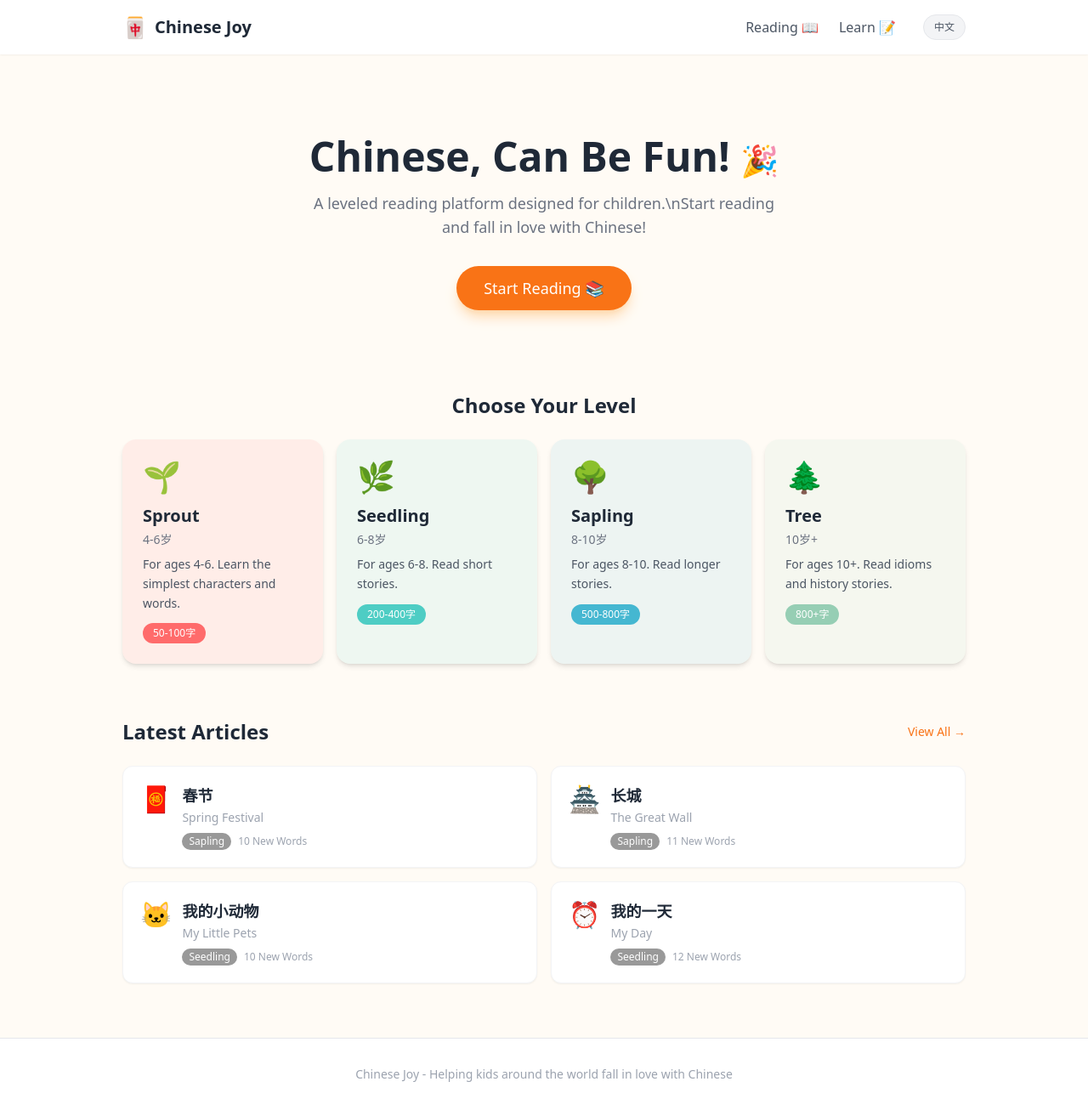
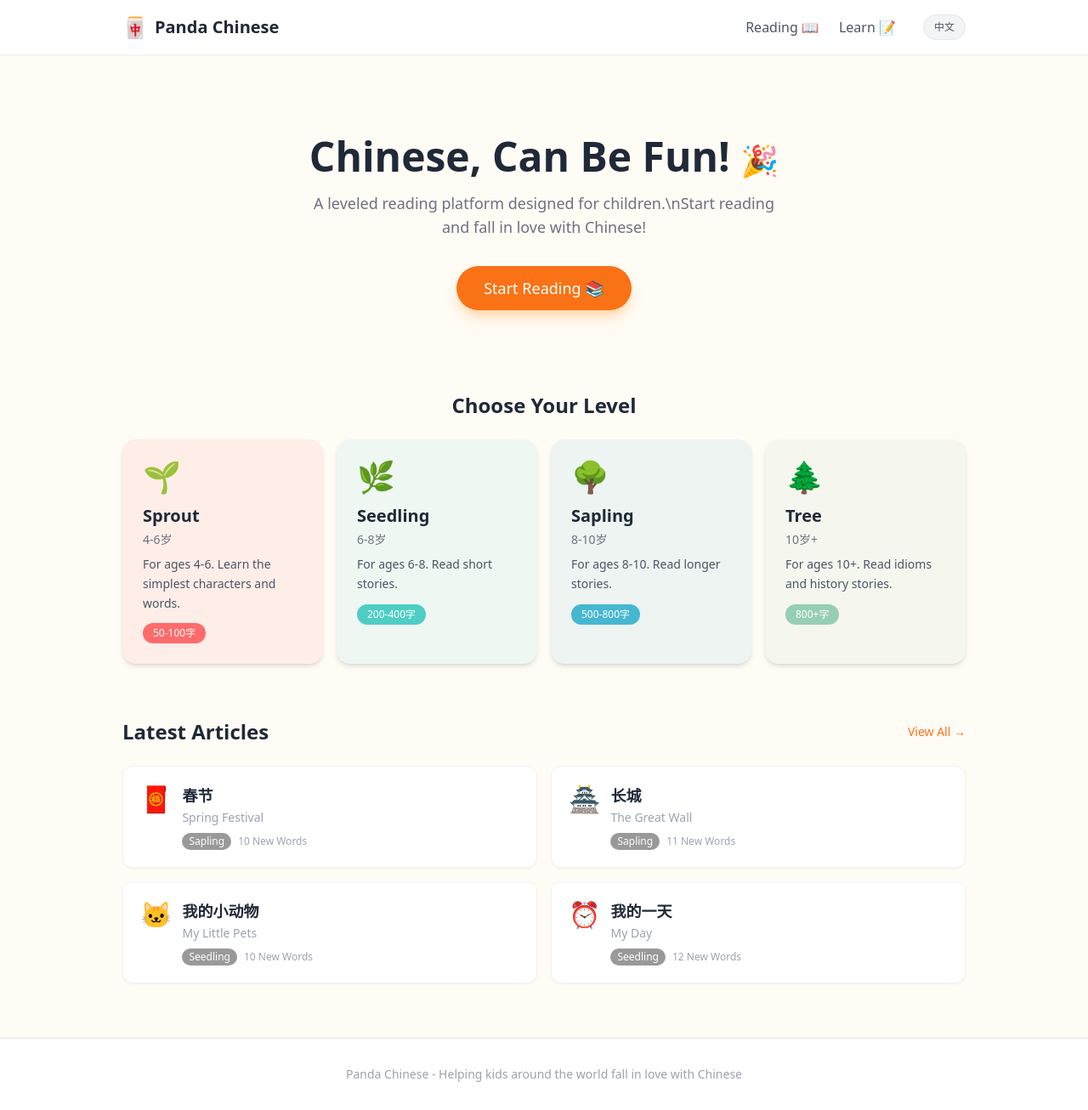
Before and after one commit to brucesunxi/Clearn, a Next.js app: page / in a window 1280 px wide. Shown: the whole page at 85% size. Built offline with nearby package versions, Linux system fonts and the light colour scheme; no server answers.

Commit message:
refactor: 品牌更名为熊猫汉语 Panda Chinese

```diff
--- a/app/layout.tsx
+++ b/app/layout.tsx
@@ -6,7 +6,7 @@ import { GAScript } from '@/lib/ga'
 import TranslationUpdater from '@/components/TranslationUpdater'
 
 export const metadata: Metadata = {
-  title: '中文乐 - 海外华裔儿童中文学习',
+  title: '熊猫汉语 - 海外华裔儿童中文学习',
   description:
     '为海外华裔儿童打造的中文分级阅读平台，让学习中文变得有趣又简单。',
 }
@@ -27,7 +27,7 @@ export default function RootLayout({
           <Header />
           <main className="min-h-screen">{children}</main>
           <footer className="bg-white border-t mt-16 py-8 text-center text-sm text-gray-400" id="site-footer">
-            © 2024 中文乐 - 让海外孩子爱上中文
+            🐼 熊猫汉语
           </footer>
         </I18nProvider>
       </body>
--- a/components/Header.tsx
+++ b/components/Header.tsx
@@ -12,7 +12,7 @@ export default function Header() {
         <Link href="/" className="flex items-center gap-2">
           <span className="text-2xl">🀄</span>
           <span className="text-xl font-bold text-gray-800">
-            {locale === 'zh' ? '中文乐' : 'Chinese Joy'}
+            {locale === 'zh' ? '熊猫汉语' : 'Panda Chinese'}
           </span>
         </Link>
         <nav className="flex items-center gap-6">
--- a/lib/i18n/en.json
+++ b/lib/i18n/en.json
@@ -1,7 +1,7 @@
 {
-  "site.title": "Chinese Joy - Learn Chinese Through Reading",
+  "site.title": "Panda Chinese - Learn Chinese Through Reading",
   "site.description": "A leveled Chinese reading platform for children. Make learning Chinese fun and easy.",
-  "site.footer": "Chinese Joy - Helping kids around the world fall in love with Chinese",
+  "site.footer": "Panda Chinese - Helping kids around the world fall in love with Chinese",
 
   "lang.en": "EN",
   "lang.zh": "中文",
--- a/lib/i18n/zh.json
+++ b/lib/i18n/zh.json
@@ -1,7 +1,7 @@
 {
-  "site.title": "中文乐 - 海外华裔儿童中文学习",
+  "site.title": "熊猫汉语 - 海外华裔儿童中文学习",
   "site.description": "为海外华裔儿童打造的中文分级阅读平台，让学习中文变得有趣又简单。",
-  "site.footer": "© 2024 中文乐 - 让海外孩子爱上中文",
+  "site.footer": "🐼 熊猫汉语 - 让海外孩子爱上中文",
 
   "lang.en": "EN",
   "lang.zh": "中文",
```
Also changed, not shown: .claude/settings.local.json.
